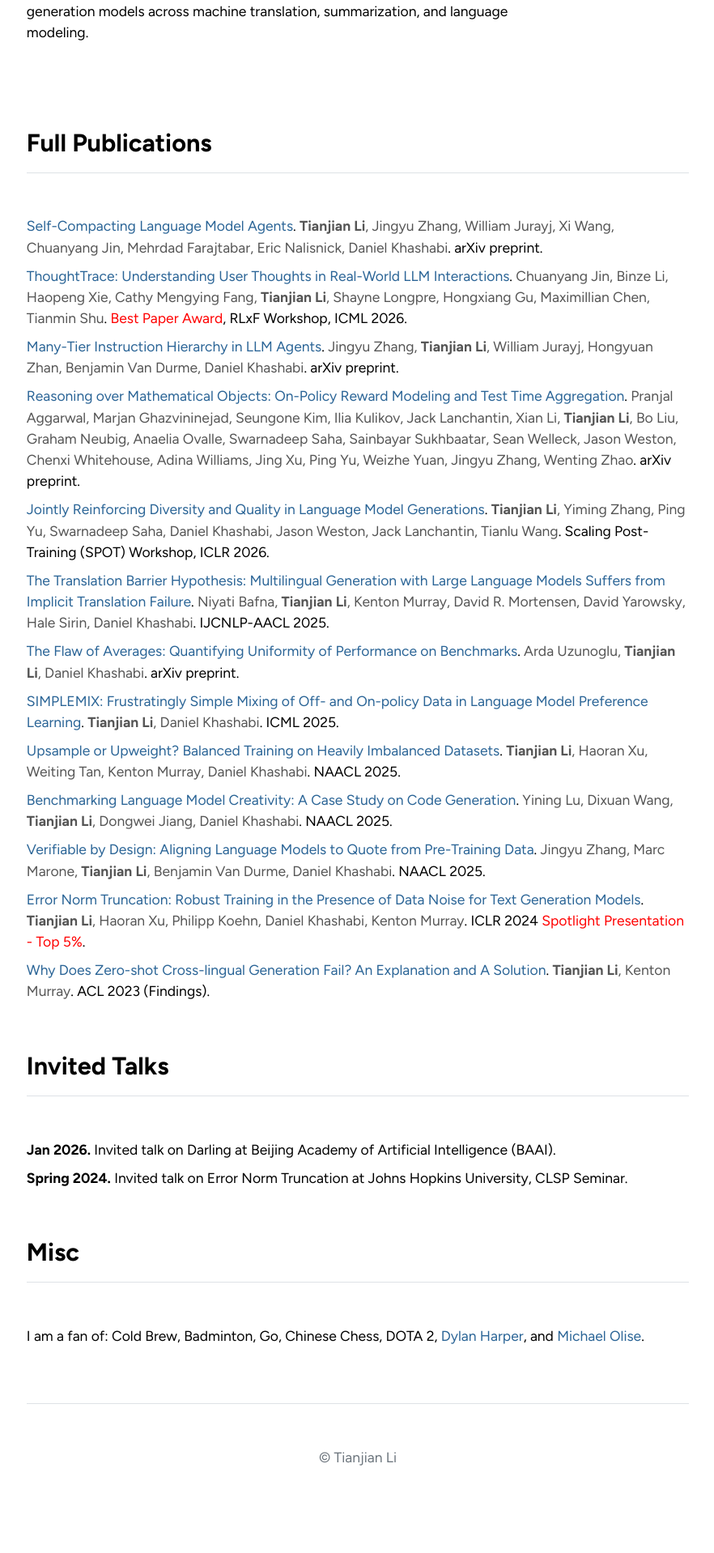
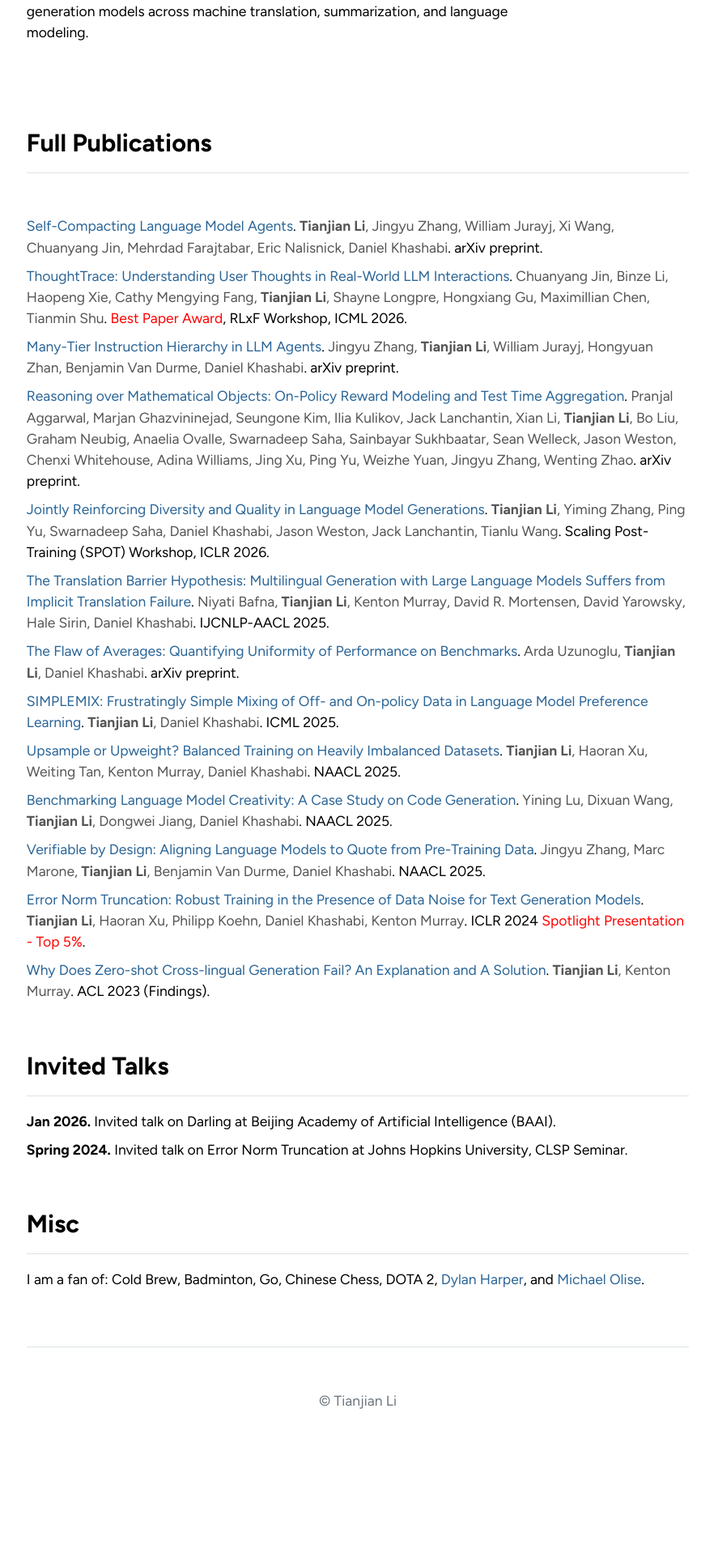
Before and after one commit to tianjianl/tianjianl.github.io, a Jekyll site: the page built from index.md, in a window 1280 px wide. Shown: the part 2703-4621 px from the top of the page at 81% size, without its empty margins (198-1080 px from the left). Built offline with Jekyll 4.4.1, drawn with Linux system fonts in a browser that asks for light colours; comment, search, counter and statistics services are not loaded; after the commit the page ends 4551 px from its top, so only the background shows below that.

Commit message:
Tighten spacing under Invited Talks and Misc headings

```diff
--- a/_layouts/home.html
+++ b/_layouts/home.html
@@ -30,7 +30,7 @@
 
 <div class="row g-5 mb-5">
   <div class="col-md-12">
-    <h3 class="fw-bold border-bottom pb-3 mb-5">Invited Talks</h3>
+    <h3 class="fw-bold border-bottom pb-3 mb-3">Invited Talks</h3>
     {% for talk in site.data.talks %}
       <p class="mb-2"><strong>{{ talk.date }}.</strong> Invited talk on {{ talk.title }} at {{ talk.venue }}.</p>
     {% endfor %}
@@ -39,7 +39,7 @@
 
 <div class="row g-5 mb-5">
   <div class="col-md-12">
-    <h3 class="fw-bold border-bottom pb-3 mb-5">Misc</h3>
+    <h3 class="fw-bold border-bottom pb-3 mb-3">Misc</h3>
     <p>I am a fan of: Cold Brew, Badminton, Go, Chinese Chess, DOTA 2, <a href="https://www.google.com/search?q=Dylan+Harper" style="color: #2a6496 !important; text-decoration: none;">Dylan Harper</a>, and <a href="https://www.google.com/search?q=Michael+Olise" style="color: #2a6496 !important; text-decoration: none;">Michael Olise</a>.</p>
   </div>
 </div>
```
